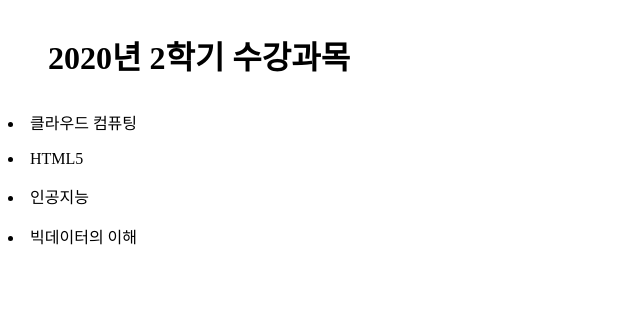
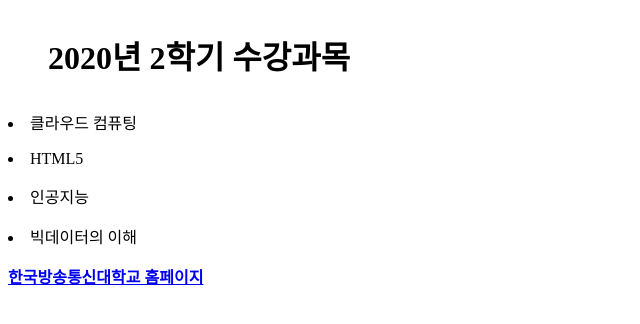
Before and after one commit to semantic-code/web1, a plain HTML site: page index.html in a window 1280 px wide. Shown: the whole page, without its empty margins (0-640 px from the left). Drawn offline with Linux system fonts and the light colour scheme.

Commit message:
Add files via upload
2020년 2학기 HTML5 중간 과제물

```diff
--- a/index.html
+++ b/index.html
@@ -2,6 +2,7 @@
 <html>
   <head>
     <meta charset="utf-8">
+    <link rel= "stylesheet" type="text/css" href="knou.css">
     <title>최호균_HTML5 출석수업</title>
   </head>
   <body>
@@ -11,5 +12,7 @@
     <p><li>HTML5</li></p>
     <p><li>인공지능</li></p>
     <p><li>빅데이터의 이해</li></p>
+
+    <h2><a href="http://knou.or.kr" target="_blank"> 한국방송통신대학교 홈페이지</a></h2>
   </body>
 </html>
--- /dev/null
+++ b/knou.css
@@ -0,0 +1,4 @@
+h2{
+  font-size: 12pt;
+  color: blue;
+}
```
